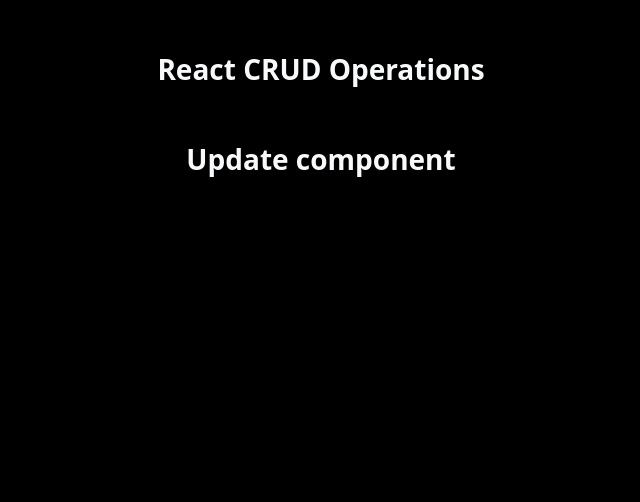
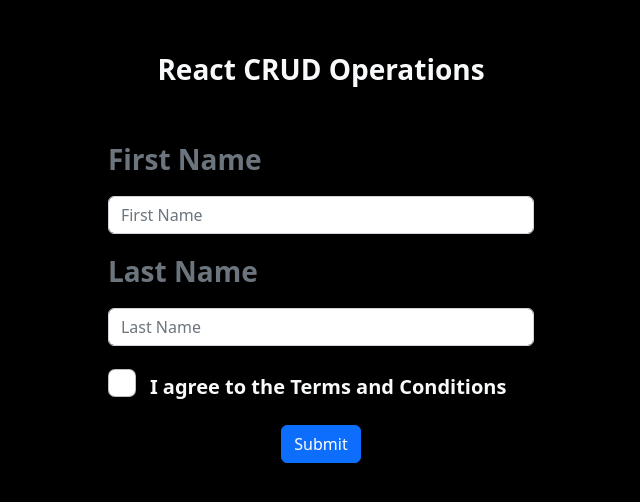
Before and after one commit to Konul304/CRUD-operations-page, a React (Create React App) app in the folder react-crud/: page /update in a window 1280 px wide. Shown: the top 502 px of the page, without its empty margins (319-959 px from the left). Built offline with nearby package versions, Linux system fonts and the light colour scheme.

Commit message:
feat: update data

```diff
--- a/react-crud/src/components/update.js
+++ b/react-crud/src/components/update.js
@@ -1,7 +1,69 @@
-export default function Update (){
-    return(
+import { useState, useEffect } from "react";
+import axios from "axios";
+
+export default function Update() {
+    const [id, setID] = useState(null);
+    const [firstName, setFirstName] = useState('');
+    const [lastName, setLastName] = useState('');
+    const [checkbox, setCheckbox] = useState(false);
+
+    useEffect(() => {
+        setID(localStorage.getItem('ID'))
+        setFirstName(localStorage.getItem('First Name'));
+        setLastName(localStorage.getItem('Last Name'));
+        setCheckbox(localStorage.getItem('Checkbox Value'))
+    }, []);
+
+    const updateAPIData = () => {
+        axios.put(`https://64241e5a47401740433376dd.mockapi.io/crudData/${id}`, {
+            firstName,
+            lastName,
+            checkbox,
+        })
+    }
+
+    return (
         <>
-        <div>Update component</div>
+            <div>
+                <form >
+                    <div className="form-group text-start">
+                        <label className="text-muted mb-3">First Name</label>
+                        <input
+                            type="text"
+                            className="form-control"
+                            placeholder="First Name"
+                            value={firstName}
+                            onChange={(e) => setFirstName(e.target.value)}
+                        />
+                    </div>
+                    <div className="form-group text-start">
+                        <label className="text-muted mb-3 mt-3">Last Name</label>
+                        <input
+                            type="text"
+                            className="form-control"
+                            placeholder="Last Name"
+                            value={lastName}
+                            onChange={(e) => setLastName(e.target.value)}
+                        />
+                    </div>
+                    <div className="form-group text-start">
+                        <div className="form-check mt-3 mb-3">
+                            <input
+                                type="checkbox"
+                                className="form-check-input"
+                                checked={checkbox}
+                                onChange={(e) => setCheckbox(prev => !prev)}
+                            />
+                            <label className="fs-5">I agree to the Terms and Conditions</label>
+                        </div>
+                    </div>
+                    <button
+                        type="submit"
+                        className="btn btn-primary"
+                        onClick={updateAPIData}
+                    >Submit</button>
+                </form>
+            </div>
         </>
     )
 }
```
